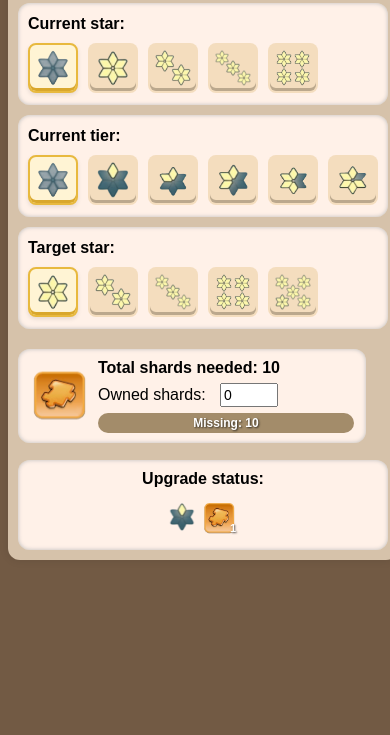
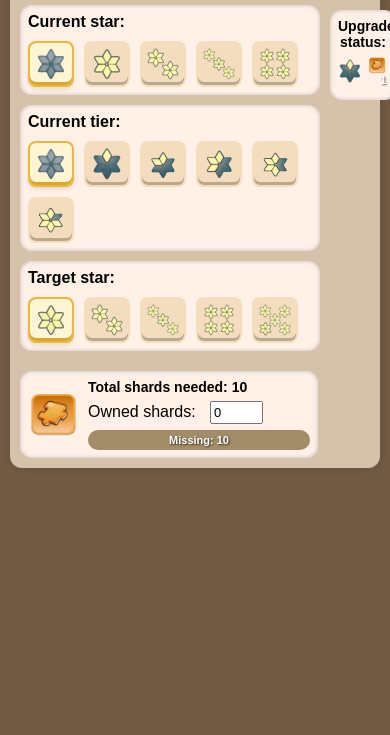
Before and after one commit to Borys21/Kingshot_Tools, a plain HTML site: page calculators/hero-star-shard-calculator/index.html in a window 390 px wide. Shown: the part 109-844 px from the top of the page. Drawn offline with Linux system fonts and the light colour scheme.

Commit message:
Update shard-style.css
More tweaks

```diff
--- a/calculators/hero-star-shard-calculator/shard-style.css
+++ b/calculators/hero-star-shard-calculator/shard-style.css
@@ -195,74 +195,73 @@ h1 {
 /* === Responsive Layout Adjustments === */
 .main-wrapper {
   display: flex;
+  flex-direction: row;
   gap: 30px;
   align-items: flex-start;
-  flex-wrap: wrap;
   justify-content: flex-start;
-  max-width: 820px;
-  margin: 0 auto;
+  max-width: 100%;
+  width: 100%;
+  box-sizing: border-box;
+  flex-wrap: nowrap;
 }
 
 /* === Mobile Layout Fixes (Pionowe dopasowanie) === */
 @media screen and (max-width: 768px) {
-  body {
-    margin: 0;
-    padding: 0;
-    overflow-x: hidden;
-  }
-
   .wrapper {
-    margin: 8px;
+    margin: 10px;
     padding: 10px;
     max-width: 100%;
-    width: 100%;
-    box-sizing: border-box;
-  }
-
-  .main-wrapper {
-    flex-direction: column;
-    gap: 12px;
-    width: 100%;
-    box-sizing: border-box;
   }
 
   .section-box,
-  .upgrade-container,
-  .shard-container {
-    width: 100%;
-    box-sizing: border-box;
+  .shard-container,
+  .upgrade-container {
+    padding: 8px;
   }
 
   .custom-select img {
-    width: 36px;
-    height: 36px;
+    width: 32px;
+    height: 32px;
   }
 
   .shard-icon {
-    width: 58px;
-    height: 58px;
+    width: 50px;
+    height: 50px;
   }
 
   .shard-info h2 {
-    font-size: 16px;
+    font-size: 14px;
   }
 
   .shard-info input {
-    width: 50px;
-    font-size: 14px;
+    width: 45px;
+    font-size: 13px;
   }
 
   .progress-bar-text {
-    font-size: 12px;
+    font-size: 11px;
+  }
+
+  .upgrade-container h3 {
+    font-size: 14px;
+    margin-bottom: 6px;
   }
 
   .upgrade-table-entry img.star {
-    width: 28px;
+    width: 24px;
     margin-right: 6px;
   }
 
   .upgrade-table-entry .shard-wrapper {
-    width: 34px;
-    height: 34px;
+    width: 30px;
+    height: 30px;
+  }
+
+  .upgrade-table-entry .shard-count {
+    font-size: 10px;
+  }
+
+  .main-wrapper {
+    gap: 10px;
   }
 }
```
